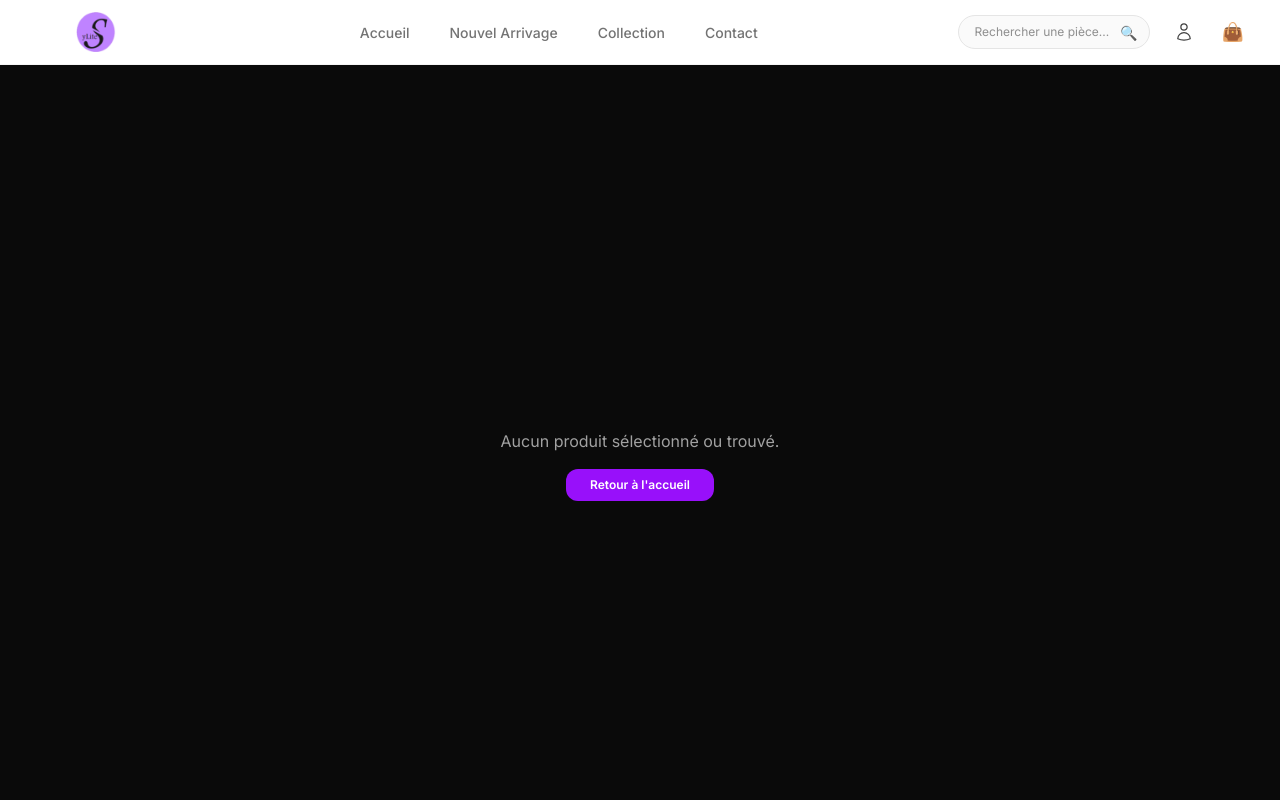
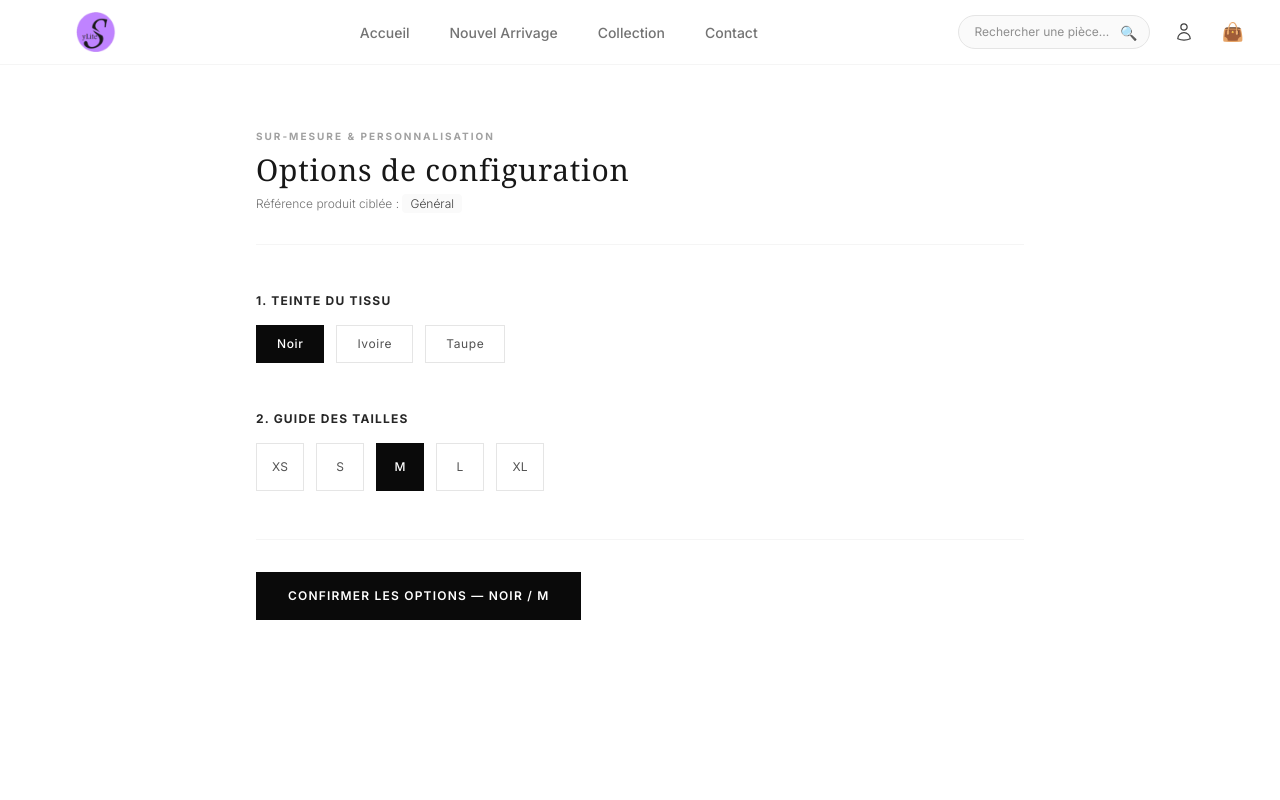
Before and after one commit to ami7390/Sylite-boutique, a Next.js app: page /options in a window 1280 px wide. Shown: the top 800 px of the page. Built offline with nearby package versions, Linux system fonts and the light colour scheme.

Commit message:
modification de la page options

```diff
--- a/app/(boutique)/options/page.tsx
+++ b/app/(boutique)/options/page.tsx
@@ -1,209 +1,104 @@
 "use client";
 
-import { useSearchParams } from 'next/navigation';
-import Image from 'next/image';
+import { useSearchParams } from "next/navigation";
+import { Suspense, useState } from "react";
 
-export default function OptionsPage() {
+// 1. LE CONTENU DE TA PAGE (Là où se trouve toute ta logique)
+function OptionsContent() {
   const searchParams = useSearchParams();
-  const productId = searchParams.get('id');
-  const WHATSAPP_NUMBER = "22394939380";
 
-  // Base de données unifiée (identique à ta page d'accueil pour retrouver les correspondances)
-  const allProducts = [
-    {
-      id: 1,
-      name: "Ensemble Femme Chic et Tendance",
-      category: "Ensemble",
-      subCategories: [
-        { name: "Ensemble Pantalon", price: "75.000 FCFA", image: "/ensemble-pantalon.jpg" },
-        { name: "Ensemble Jupe", price: "65.000 FCFA", image: "/ensemble-jupe.jpg" },
-        { name: "Jupe Simple", price: "25.000 FCFA", image: "/jupe-simple.jpg" },
-        { name: "Robe de Soirée Chic", price: "85.000 FCFA", image: "/robe-chic.jpg" }
-      ]
-    },
-    {
-      id: 2,
-      name: "Nuisette en 100% cotton",
-      category: "Nuisette",
-      subCategories: [
-        { name: "Nuisette 100% Coton", price: "45.000 FCFA", image: "/nusette.jpg" }
-      ]
-    },
-    {
-      id: 3,
-      name: "Gaine Amincissante Ventre Plat Invisible",
-      category: "Gaines",
-      subCategories: [
-        { name: "Gaine Ceinture", price: "7.000 FCFA", image: "/gaine-ceinture-7000.jpg" },
-        { name: "Gaine Corps", price: "15.000 FCFA", image: "/gaine-corps.jpg" },
-        { name: "Gaine Body", price: "12.000 FCFA", image: "/gaine-body.jpg" },
-        { name: "Gaine Transparente", price: "10.000 FCFA", image: "/gaine-transparente.jpg" },
-        { name: "Gaine Long", price: "18.000 FCFA", image: "/gaine-long.jpg" },
-        { name: "Ceinture Vibrante", price: "25.000 FCFA", image: "/ceinture-vibrante.jpg" },
-        { name: "Massage Abdo", price: "20.000 FCFA", image: "/massage-abdo.jpg" }
-      ]
-    },
-    {
-      id: 4,
-      name: "Body String Échancré Dos Nu Noir",
-      category: "Body",
-      subCategories: [
-        { name: "Body String Dos Nu", price: "2.000 FCFA", image: "/body 2000.jpg" },
-        { name: "Les Cols Roulés", price: "4.000 FCFA", image: "/col-roule.jpg" },
-        { name: "Crop-Top Tendance", price: "2.000 FCFA", image: "/crop-top.jpg" }
-      ]
-    },
-   {
-      id: 5,
-      name: " Diffuseur d'Huiles Essentielles Ultrasonique",
-      price: "22.500 FCFA",
-      category: "Humidificateur et diffuseur",
-      badge: "Bien-être",
-      image: "/diffuseur.png",
-      subCategories: [
-        { name: "Diffuseur d'Huiles Essentielles", price: "22.500 FCFA", image: "/diffuseur.png" },
-        { name: "Diffuseur d'Huiles Essentielles Small", price: "8.000 FCFA", image: "/diffuseur 8000.jpg" },
-        { name: "Diffuseur d'Huiles Essentielles Mini", price: "7.500 FCFA", image: "/humidificateur-7500.jpg" },
-        { name: "Diffuseur d'Huiles Essentielles Premium", price: "20.000 FCFA", image: "/humidificateur-20000.png" }
-      ]
-    },
-    {
-      id: 6,
-      name: "Accessoire de Tête - Epingle",
-      category: "Accessoire de tête",
-      subCategories: [
-        { name: "Barette Stylisée", price: "1.000 FCFA", image: "/barette.jpg" },
-        { name: "Bonnet de Maintien", price: "1.500 FCFA", image: "/bonnet.jpg" },
-        { name: "Épingle Premium", price: "1.000 FCFA", image: "/boite-epingles-pour-hijab.jpg" }
-      ]
-    },
-    {
-      id: 7,
-      name: "Foulard en Soie Imprimé Satiné Luxe",
-      category: "Foulards",
-      subCategories: [
-        { name: "Foulard Silk", price: "2.000 FCFA", image: "/foulard habiba.jpg" }
-      ]
-    },
-   {
-      id: 8,
-      name: "Voile en Mousseline Premium Haute Qualité",
-      price: "2000 FCFA",
-      category: "Voiles",
-      badge: "Nouveau",
-      image: "/muslim 2000.jpg",
-      subCategories: [
-        { name: "Voile 3XL", price: "3.500 FCFA", image: "/voile-3xl.jpg" },
-        { name: "Voile 5XL", price: "5.000 FCFA", image: "/voile-5xl.jpg" },
-        { name: "Robe de Prière", price: "15.000 FCFA", image: "/khimar.jpg" },
-        { name: "Robe de Prière Variant 2", price: "6.000 FCFA", image: "/hidjab.jpg" },
-        { name: "Robe de Prière Variant 3", price: "12.000 FCFA", image: "/khimar-premium.jpg" }
-      ]
-    },
-    {
-      id: 9,
-      name: "Collant Opaque Extensible Noir Confort",
-      category: "Collant",
-      subCategories: [
-        { name: "Collant Opaque Noir", price: "6.000 FCFA", image: "/collant.png" }
-      ]
-    },
-   {
-      id: 10,
-      name: "Kit Soin et Méditation - bain de pieds",
-      price: "10000 FCFA",
-      category: "Soin et méditation",
-      badge: "Zen",
-      image: "/bain-de-pied-10000.jpg",
-      subCategories: [
-        { name: "Détox Intime", price: "8.000 FCFA", image: "/bain-de-siege.jpg" },
-         { name: "Détox Intime", price: "8.000 FCFA", image: "/yoni-detox-6000.jpg" },
-        { name: "Chapelet de Méditation", price: "2.500 FCFA", image: "/chapelet.jpg" },
-        { name: "Bain de Pieds Relaxant", price: "10.000 FCFA", image: "/bain-de-pied-10000.jpg" },
-        { name: "Serviette de Bain Ultra Douce", price: "6.000 FCFA", image: "/serviette-bain.jpg" },
-        { name: "Bain de pied électrique Ultra Douce", price: "6.000 FCFA", image: "/bain-electrique.jpg" }
-      ]
-    },
-  ];
+  // Exemple de récupération d'un paramètre d'URL (ex: /options?product=robe-soie)
+  const productId = searchParams.get("product") || "Général";
 
-  // Trouver le produit sélectionné
-  const currentProduct = allProducts.find(p => p.id === Number(productId));
-
-  if (!currentProduct) {
-    return (
-      <div className="min-h-screen bg-neutral-950 text-white flex flex-col items-center justify-center p-4">
-        <p className="text-neutral-400 mb-4">Aucun produit sélectionné ou trouvé.</p>
-        <a href="/" className="px-6 py-2 bg-purple-600 rounded-xl text-xs font-semibold">Retour à l'accueil</a>
-      </div>
-    );
-  }
+  const [selectedSize, setSelectedSize] = useState("M");
+  const [selectedColor, setSelectedColor] = useState("Noir");
 
   return (
-    <main className="min-h-screen bg-neutral-950 text-white py-20">
-      <div className="max-w-7xl mx-auto px-4 sm:px-6 lg:px-8">
+    <div className="bg-white text-neutral-900 min-h-screen py-16 px-6 antialiased">
+      <div className="max-w-3xl mx-auto">
 
         {/* En-tête de la page */}
-        <div className="flex flex-col md:flex-row justify-between items-start md:items-end border-b border-neutral-800 pb-8 mb-12 gap-4">
-          <div>
-            <span className="text-purple-400 text-xs font-bold uppercase tracking-widest block mb-1">
-              {currentProduct.category}
-            </span>
-            <h1 className="text-2xl sm:text-4xl font-serif tracking-wide">{currentProduct.name}</h1>
-            <p className="text-neutral-400 text-xs sm:text-sm mt-2">Sélectionnez la variante de votre choix pour passer commande.</p>
+        <header className="border-b border-neutral-100 pb-8 mb-12">
+          <span className="text-[10px] font-bold uppercase tracking-[0.2em] text-neutral-400 block mb-2">
+            Sur-mesure & Personnalisation
+          </span>
+          <h1 className="text-3xl font-serif tracking-wide text-neutral-900">
+            Options de configuration
+          </h1>
+          <p className="text-xs text-neutral-500 mt-2 font-light">
+            Référence produit ciblée : <span className="font-mono bg-neutral-50 px-2 py-0.5 rounded text-neutral-700">{productId}</span>
+          </p>
+        </header>
+
+        {/* Formulaire d'options */}
+        <main className="space-y-12">
+
+          {/* Section 1 : Choix de la couleur */}
+          <section className="space-y-4">
+            <h3 className="text-xs font-bold uppercase tracking-widest text-neutral-800">1. Teinte du tissu</h3>
+            <div className="flex gap-3">
+              {["Noir", "Ivoire", "Taupe"].map((color) => (
+                <button
+                  key={color}
+                  onClick={() => setSelectedColor(color)}
+                  className={`px-5 py-2.5 text-xs tracking-wider transition-all duration-300 border ${
+                    selectedColor === color
+                      ? "border-neutral-950 bg-neutral-950 text-white font-medium"
+                      : "border-neutral-200 text-neutral-600 hover:border-neutral-400"
+                  }`}
+                >
+                  {color}
+                </button>
+              ))}
+            </div>
+          </section>
+
+          {/* Section 2 : Choix de la taille */}
+          <section className="space-y-4">
+            <h3 className="text-xs font-bold uppercase tracking-widest text-neutral-800">2. Guide des tailles</h3>
+            <div className="flex gap-3">
+              {["XS", "S", "M", "L", "XL"].map((size) => (
+                <button
+                  key={size}
+                  onClick={() => setSelectedSize(size)}
+                  className={`w-12 h-12 text-xs transition-all duration-300 border flex items-center justify-center ${
+                    selectedSize === size
+                      ? "border-neutral-950 bg-neutral-950 text-white font-medium"
+                      : "border-neutral-200 text-neutral-600 hover:border-neutral-400"
+                  }`}
+                >
+                  {size}
+                </button>
+              ))}
+            </div>
+          </section>
+
+          {/* Bouton de validation d'options */}
+          <div className="pt-8 border-t border-neutral-100">
+            <button className="w-full sm:w-auto px-8 py-4 bg-neutral-950 text-white text-xs font-semibold tracking-widest uppercase hover:bg-neutral-800 transition-all duration-300">
+              Confirmer les options — {selectedColor} / {selectedSize}
+            </button>
           </div>
-          <a
-            href="/"
-            className="text-xs font-semibold bg-neutral-900 border border-neutral-800 hover:border-purple-500/50 px-4 py-2.5 rounded-xl transition-all text-neutral-300"
-          >
-            ← Retour à la boutique
-          </a>
-        </div>
 
-        {/* Grille des sous-catégories / options */}
-        <div className="grid grid-cols-1 sm:grid-cols-2 lg:grid-cols-4 gap-8">
-          {currentProduct.subCategories.map((sub, idx) => {
-            const message = `Bonjour SYLITE, je souhaite commander l'article suivant :\n\n- *Article :* ${sub.name}\n- *Tarif :* ${sub.price}\n\nEst-il disponible dans vos stocks actuels ?`;
-            const urlWhatsapp = `https://wa.me/${WHATSAPP_NUMBER}?text=${encodeURIComponent(message)}`;
-
-            return (
-              <div
-                key={idx}
-                className="bg-neutral-900/50 rounded-2xl overflow-hidden border border-neutral-800/80 hover:border-purple-900/60 transition-all duration-300 flex flex-col justify-between group"
-              >
-                <div>
-                  <div className="relative aspect-[4/5] w-full overflow-hidden bg-neutral-900">
-                    <Image
-                      src={sub.image}
-                      alt={sub.name}
-                      layout="fill"
-                      objectFit="cover"
-                      className="group-hover:scale-102 transition-transform duration-500"
-                    />
-                  </div>
-                  <div className="p-5">
-                    <h3 className="text-base font-medium text-neutral-100 tracking-wide">{sub.name}</h3>
-                  </div>
-                </div>
-
-                <div className="p-5 pt-0">
-                  <div className="pt-4 border-t border-neutral-800/60 flex items-center justify-between gap-2">
-                    <span className="text-base font-bold text-purple-300">{sub.price}</span>
-                    <a
-                      href={urlWhatsapp}
-                      target="_blank"
-                      rel="noopener noreferrer"
-                      className="px-4 py-2.5 bg-emerald-600 hover:bg-emerald-500 text-white rounded-xl text-xs font-bold transition-colors flex items-center gap-1.5 shadow-md shadow-emerald-900/20"
-                    >
-                      💬 Commander
-                    </a>
-                  </div>
-                </div>
-              </div>
-            );
-          })}
-        </div>
-
+        </main>
       </div>
-    </main>
+    </div>
   );
 }
+
+// 2. L'ENVELOPPE DE SÉCURITÉ (Obligatoire pour Vercel et Next.js)
+export default function Options() {
+  return (
+    <Suspense
+      fallback={
+        <div className="min-h-screen bg-white flex items-center justify-center">
+          <p className="text-xs tracking-widest text-neutral-400 uppercase animate-pulse">
+            Initialisation du studio...
+          </p>
+        </div>
+      }
+    >
+      <OptionsContent />
+    </Suspense>
+  );
+}
```
